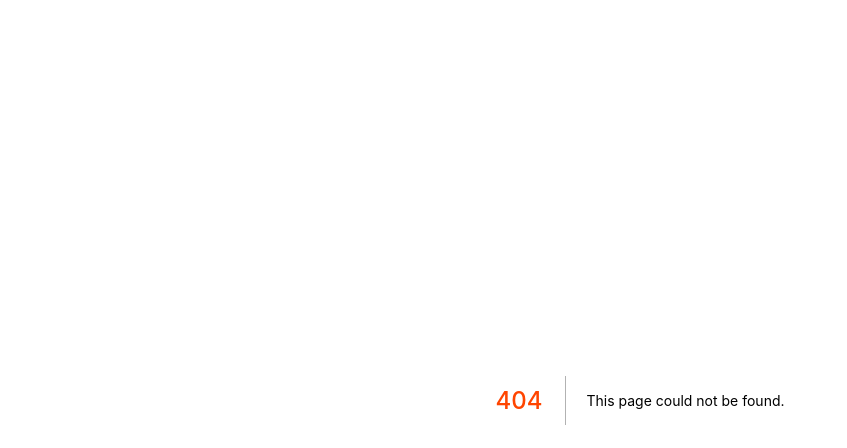
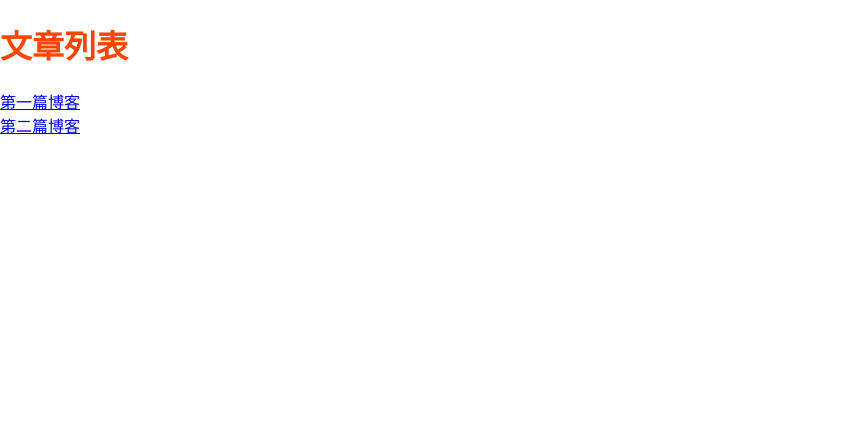
Before and after one commit to A-Tione/next-demo, a Next.js app: page /posts in a window 1280 px wide. Before the commit this address had no page. Shown: the top 448 px of the page, without its empty margins (0-847 px from the left). Built offline with nearby package versions, Linux system fonts and the light colour scheme.

Commit message:
add pages list

```diff
--- /dev/null
+++ b/pages/posts/index-font.tsx
@@ -0,0 +1,19 @@
+import {NextPage} from 'next';
+import {usePosts} from '../../hooks/usePosts';
+
+const PostsIndex: NextPage = () => {
+  const {posts, isLoading, isEmpty} = usePosts();
+  return (
+  <div>
+    <h1>文章列表</h1>
+    {isLoading ? <div>加载中</div> :
+    isEmpty ? <div>没有文章</div> :
+    posts.map(p => <div key={p.id}>
+      {p.id}
+    </div>)
+    }
+  </div>
+  );
+};
+
+export default PostsIndex;
--- /dev/null
+++ b/pages/posts/index.tsx
@@ -0,0 +1,32 @@
+import {NextPage} from 'next';
+import Link from 'next/link';
+import {getPosts} from '../../lib/posts';
+
+type Posts = {
+  posts: Post[];
+}
+
+const PostsIndex: NextPage<Posts> = (props => {
+  const {posts} = props;
+  return (
+  <div>
+    <h1>文章列表</h1>
+    {posts.map(p => <div key={p.id}>
+      <Link href={`/posts/${p.id}`}>
+        <a>{p.id}</a>
+      </Link>
+    </div>)}
+  </div>
+  );
+});
+
+export default PostsIndex;
+
+export const getStaticProps = async () => {
+  const posts = await getPosts();
+  return {
+    props: {
+      posts: JSON.parse(JSON.stringify(posts))
+    }
+  };
+};
```
Also changed, not shown: pages/posts/[id].tsx (added, +37 -0 lines).
